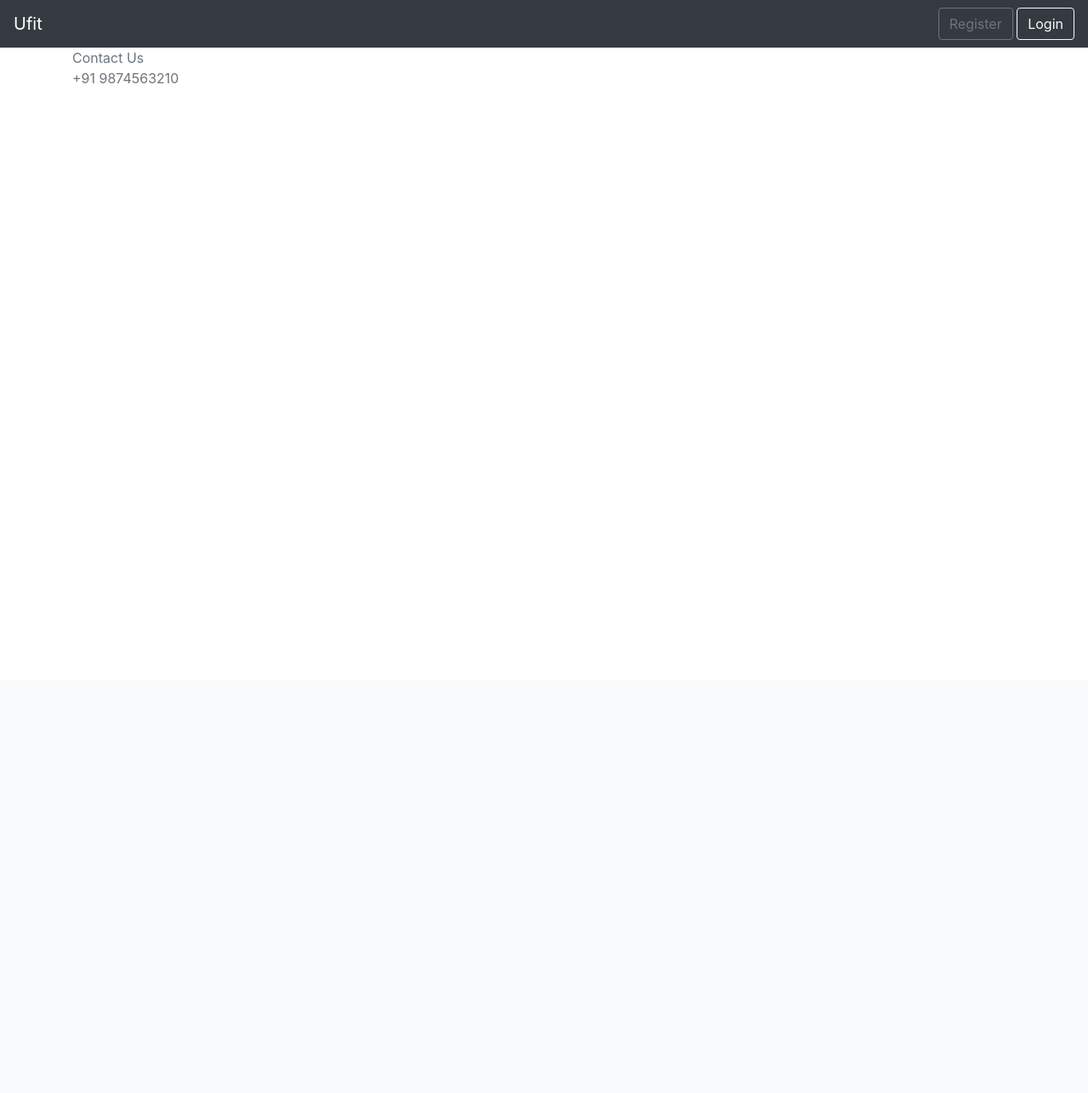
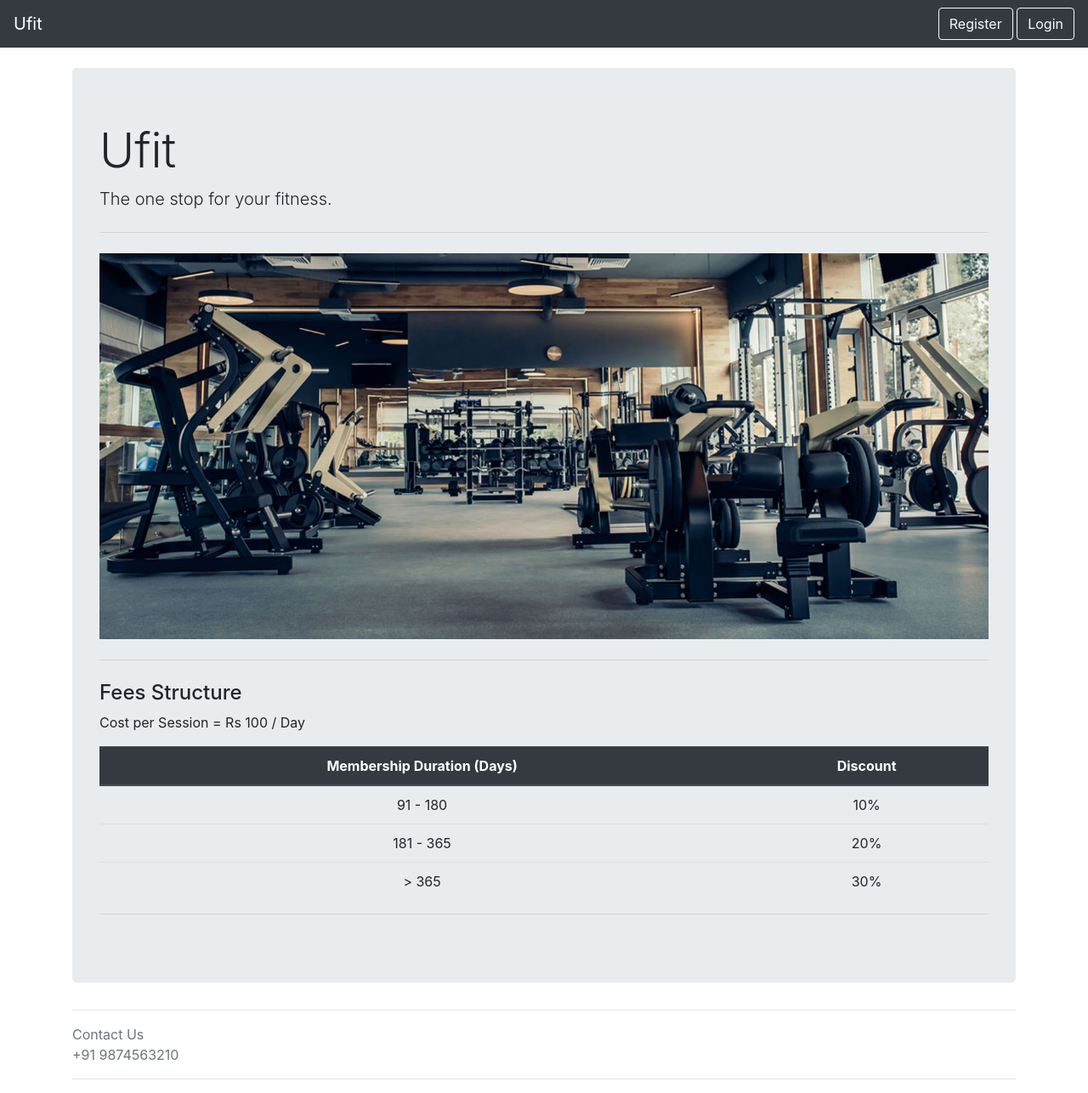
Before and after one commit to adith-a-danthi/Ufit, a PHP site: page / in a window 1280 px wide. Shown: the whole page at 85% size. Before the commit the page ends 98 px from the top, so only its background shows below. Run offline with PHP 8.4, Linux system fonts and the light colour scheme.

Commit message:
landing page

```diff
--- a/inc/process_membership.php
+++ b/inc/process_membership.php
@@ -44,5 +44,5 @@ if ($_SERVER['REQUEST_METHOD'] === 'POST'){
         error_log($stmt_insert->error);
         die('Error while updating membership');
     }
-
+    header('Location:home.php');
 }
--- a/inc/process_registration.php
+++ b/inc/process_registration.php
@@ -16,8 +16,8 @@ if ($_SERVER['REQUEST_METHOD'] === 'POST') {
     $weight = $_POST['weight'];
     $goal = $_POST['goal'];
     $batch = $_POST['batch'];
-    $start_date = $_POST['start_date'];
-    $end_date = $_POST['end_date'];
+    /*$start_date = $_POST['start_date'];
+    $end_date = $_POST['end_date'];*/
 
     if ($password === $r_password) {
 
--- a/public/index.php
+++ b/public/index.php
@@ -16,7 +16,7 @@ if (is_logged_in() === true) {
 <nav class="navbar navbar-dark bg-dark">
     <a class="navbar-brand" href="#" >Ufit</a>
     <div>
-        <a class="btn btn-outline-secondary" href="register.php" role="button">Register</a>
+        <a class="btn btn-outline-light" href="register.php" role="button">Register</a>
         <a class="btn btn-outline-light" href="login.php" role="button">Login</a>
     </div>
 </nav>
@@ -48,13 +48,47 @@ if (is_logged_in() === true) {
             <span class="sr-only">Next</span>
         </a>
     </div>-->
-
+    <br>
+    <div class="jumbotron">
+        <h1 class="display-4">Ufit</h1>
+        <p class="lead">The one stop for your fitness.</p>
+        <hr class="my-4">
+        <img src="images/gym1.jpg" class="d-block w-100" alt="">
+        <hr class="my-4">
+        <h4>Fees Structure</h4>
+        <p>Cost per Session = Rs 100 / Day</p>
+        <table class="table" style="text-align: center">
+            <thead class="thead-dark">
+            <tr>
+                <th scope="col">Membership Duration (Days)</th>
+                <th scope="col">Discount</th>
+            </tr>
+            </thead>
+            <tbody>
+            <tr>
+                <td>91 - 180</td>
+                <td>10%</td>
+            </tr>
+            <tr>
+                <td>181 - 365</td>
+                <td>20%</td>
+            </tr>
+            <tr>
+                <td>> 365</td>
+                <td>30%</td>
+            </tr>
+            </tbody>
+        </table>
+        <hr>
+    </div>
 </main>
-<footer class="footer">
+<footer class="footer" style="margin-bottom: 0px">
     <div class="container">
+        <hr>
         <span class="text-muted">Contact Us</span>
         <br>
         <span class="text-muted">+91 9874563210</span>
+        <hr>
     </div>
 </footer>
 </body>
--- a/public/register.php
+++ b/public/register.php
@@ -22,6 +22,7 @@ require_once  '../inc/process_registration.php'
             <h5 style="text-align: center">Create Account</h5>
             <br>
             <h6>Basic Details</h6>
+            <hr>
             <input type="text" class="form-control" name="name" placeholder="Name" required> <br>
             <input type="email" class="form-control" name="email" placeholder="Email id" required> <br>
             <input type="tel" class="form-control" name="phone" placeholder="Phone Number" required> <br>
@@ -62,7 +63,7 @@ require_once  '../inc/process_registration.php'
             <input type="text" class="form-control" name="goal" placeholder="Goal" required>
             <hr>
             <div class="row" style="padding: 10px">
-                <div class="col md-4">
+                <!--<div class="col md-4">
                     <p><label for="start_date" class="col col-form-label">Start Date</label></p>
                     <input type="date" class="form-control" name="start_date" id="start_date" style="width: auto"
                            required>
@@ -70,7 +71,7 @@ require_once  '../inc/process_registration.php'
                 <div class="col md-4">
                     <p><label for="end_date" class="col col-form-label">End Date</label></p>
                     <input type="date" class="form-control" name="end_date" id="end_date" style="width: auto" required>
-                </div>
+                </div>-->
                 <div class="col md-4">
                     <p><label class="col col-form-label" for="batch">Batch</label></p>
                     <select class="custom-select" name="batch" style="width: auto">
```
Also changed, not shown: public/images/gym1.jpg (added).
